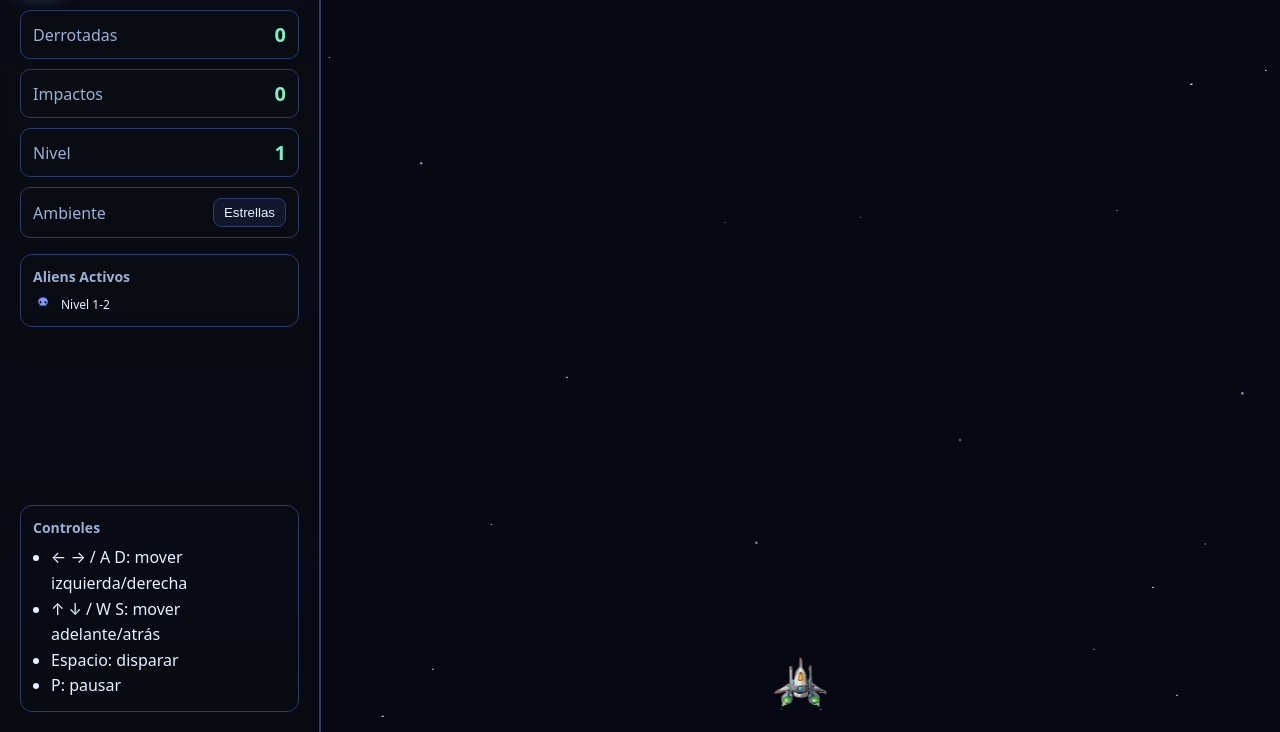
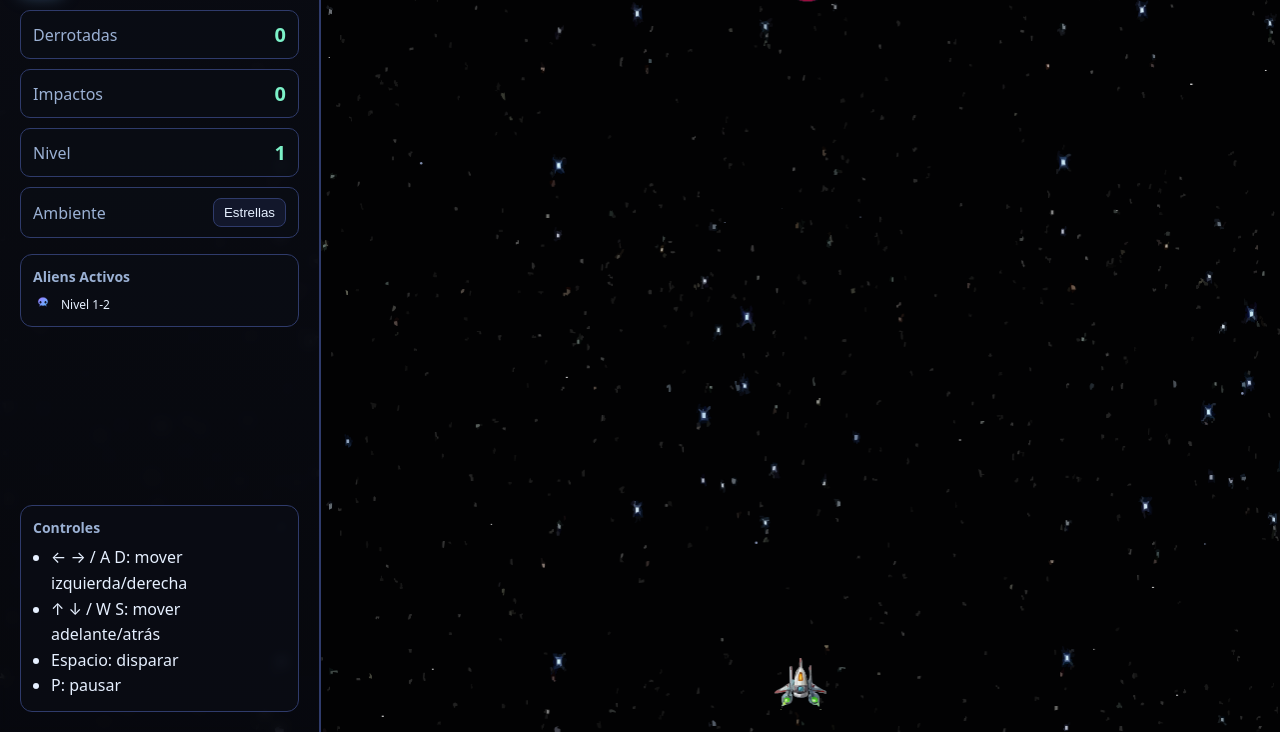
Before and after one commit to Acer0Felix/CBA-JS-GAME4, a plain HTML site: page index.html in a window 1280 px wide. Shown: the part 68-800 px from the top of the page. Drawn offline with Linux system fonts and the light colour scheme; animation ran at ten frames a second.

Commit message:
Sync: update styles.css; add img_back.svg and special-alien.gif

```diff
--- a/styles.css
+++ b/styles.css
@@ -16,7 +16,7 @@ body {
   font-family: ui-sans-serif, system-ui, -apple-system, Segoe UI, Roboto, Ubuntu, Cantarell, Noto Sans, Arial, "Apple Color Emoji", "Segoe UI Emoji";
   color: var(--text);
   background: var(--bg);
-  background-image: url('assets/alien3.svg');
+  background-image: url('assets/img_back.svg');
   background-size: cover;
   background-position: center;
   background-repeat: no-repeat;
```
Also changed, not shown: assets/img_back.svg (added), assets/special-alien.gif (added).
